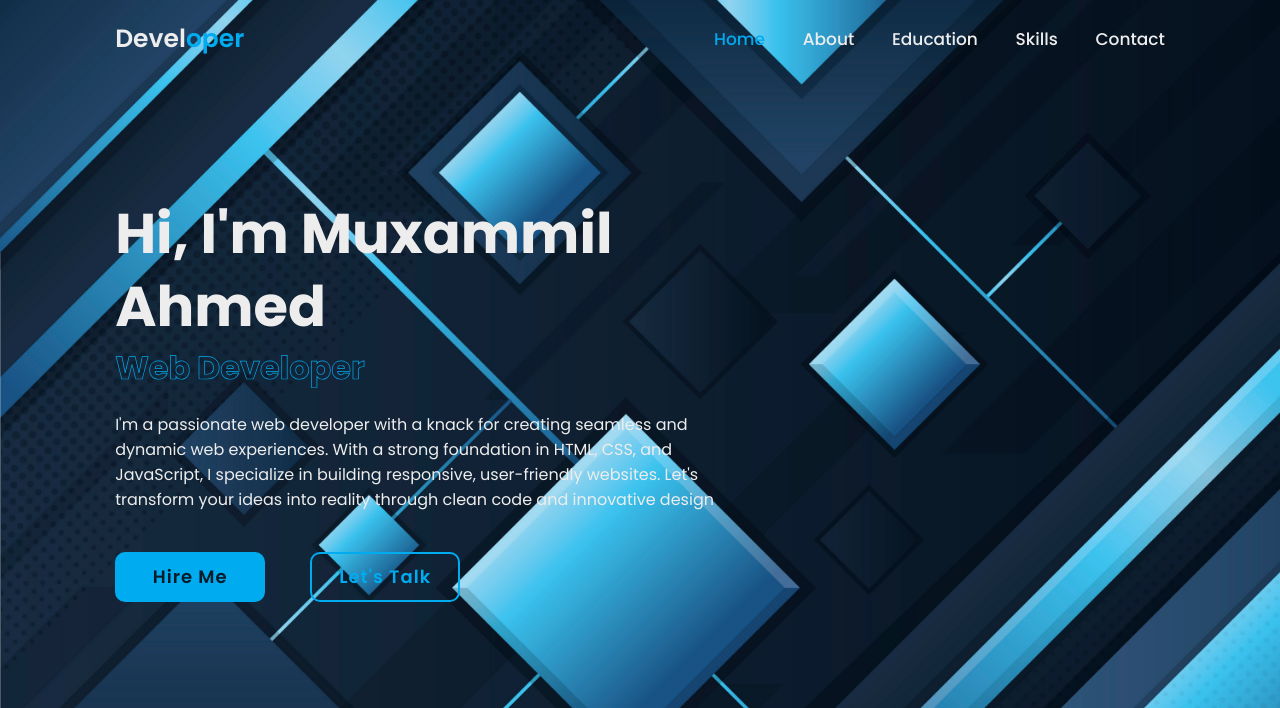
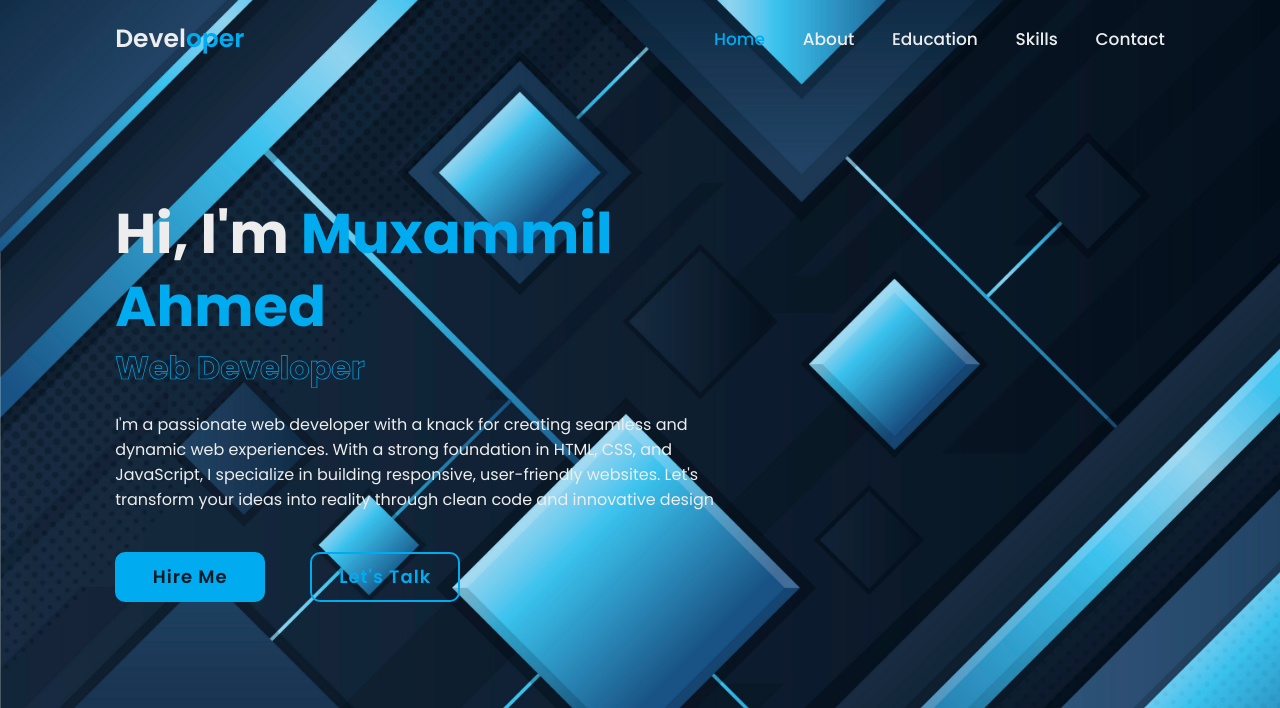
Before and after one commit to MuxammilAhmad/Portfolio-Project, a plain HTML site: page portfolio.html in a window 1280 px wide. Shown: the top 708 px of the page. Drawn offline with nearby package versions, Linux system fonts and the light colour scheme.

Commit message:
Update stylesheet.css

```diff
--- a/stylesheet.css
+++ b/stylesheet.css
@@ -95,10 +95,6 @@ section {
     font-size: 5.6rem;
     font-weight: 700;
     line-height: 1.3;
-}
-
-.home-content h1 span {
-    color: var(--text-color);
 }
 
 .home-content .text-animate {
```
